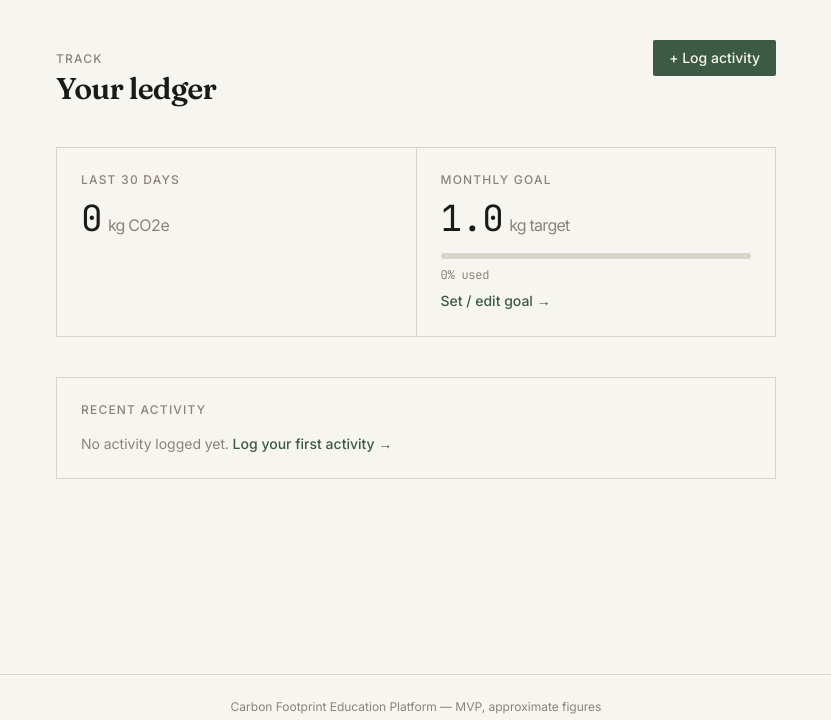
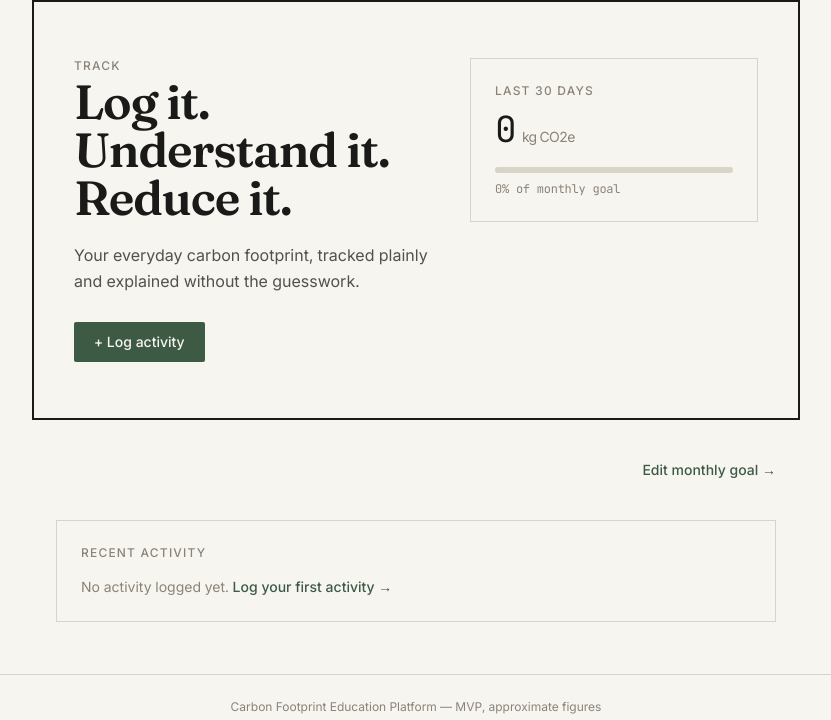
Before and after one commit to Divyansh0208/Carbon-Footprint-Awareness, a Django app: page / in a window 1280 px wide. Shown: the part 61-781 px from the top of the page, without its empty margins (224-1055 px from the left). Run offline with Django 5.2, Linux system fonts and the light colour scheme; a user stored in the database is signed in; tables that the repository leaves empty hold one stand-in row (values such as "Sample post"); data that the repository does not hold is empty; some libraries are stand-ins or nearby versions.

Commit message:
Improved Dashboard

```diff
--- a/templates/core/dashboard.html
+++ b/templates/core/dashboard.html
@@ -1,15 +1,36 @@
 {% extends "core/base.html" %}
 {% block title %}Dashboard{% endblock %}
 {% block content %}
-<div class="flex justify-between items-baseline mb-10">
-    <div>
-        <p class="text-xs uppercase tracking-widest text-stone font-medium mb-1">Track</p>
-        <h1 class="text-3xl font-display font-semibold tracking-tight">Your ledger</h1>
+
+<div class="border-2 border-ink -mx-6 -mt-10 px-10 py-14 mb-12 relative">
+    <div class="flex justify-between items-start gap-10">
+        <div class="max-w-md">
+            <p class="text-xs uppercase tracking-widest text-stone font-medium mb-1">Track</p>
+            <h1 class="text-4xl md:text-5xl font-display font-semibold tracking-tight leading-tight">
+                Log it.<br>Understand it.<br>Reduce it.
+            </h1>
+            <p class="text-base text-ink/75 leading-relaxed mt-5 max-w-sm">
+                Your everyday carbon footprint, tracked plainly and explained without the guesswork.
+            </p>
+            <a href="{% url 'log_activity' %}" class="inline-block mt-7 bg-moss text-paper px-5 py-2.5 rounded-sm text-sm font-medium hover:bg-mossdark transition-colors focus-ring">+ Log activity</a>
+        </div>
+
+        <div class="border border-stonelight bg-paper p-6 w-72 shrink-0 hidden md:block">
+            <p class="text-xs uppercase tracking-widest text-stone font-medium mb-3">Last 30 days</p>
+            <p class="gauge text-4xl text-ink leading-none">{{ total }}<span class="text-sm text-stone ml-1.5 font-body">kg CO2e</span></p>
+            {% if goal %}
+            <div class="w-full bg-stonelight h-1.5 mt-5 rounded-full overflow-hidden">
+                <div class="{% if progress_pct >= 100 %}bg-rust{% else %}bg-moss{% endif %} h-1.5" style="width: {{ progress_pct }}%"></div>
+            </div>
+            <p class="text-xs text-stone mt-2 gauge">{{ progress_pct }}% of monthly goal</p>
+            {% else %}
+            <p class="text-xs text-stone mt-3">No goal set yet. <a href="{% url 'goal' %}" class="text-moss font-medium hover:text-mossdark focus-ring">Set one →</a></p>
+            {% endif %}
+        </div>
     </div>
-    <a href="{% url 'log_activity' %}" class="bg-moss text-paper px-4 py-2 rounded-sm text-sm font-medium hover:bg-mossdark transition-colors focus-ring">+ Log activity</a>
 </div>
 
-<div class="grid grid-cols-1 md:grid-cols-2 gap-px bg-stonelight border border-stonelight mb-10">
+<div class="md:hidden grid grid-cols-1 gap-px bg-stonelight border border-stonelight mb-10">
     <div class="bg-paper p-6">
         <p class="text-xs uppercase tracking-widest text-stone font-medium mb-3">Last 30 days</p>
         <p class="gauge text-4xl text-ink leading-none">{{ total }}<span class="text-base text-stone ml-1.5 font-body">kg CO2e</span></p>
@@ -28,6 +49,12 @@
         <a href="{% url 'goal' %}" class="text-moss text-sm font-medium hover:text-mossdark transition-colors focus-ring inline-block mt-2">Set / edit goal →</a>
     </div>
 </div>
+
+{% if goal %}
+<div class="hidden md:flex justify-end mb-10 -mt-2">
+    <a href="{% url 'goal' %}" class="text-moss text-sm font-medium hover:text-mossdark transition-colors focus-ring">Edit monthly goal →</a>
+</div>
+{% endif %}
 
 {% if insights %}
 <div class="border-l-2 border-rust bg-rust/5 px-5 py-4 mb-10">
```
